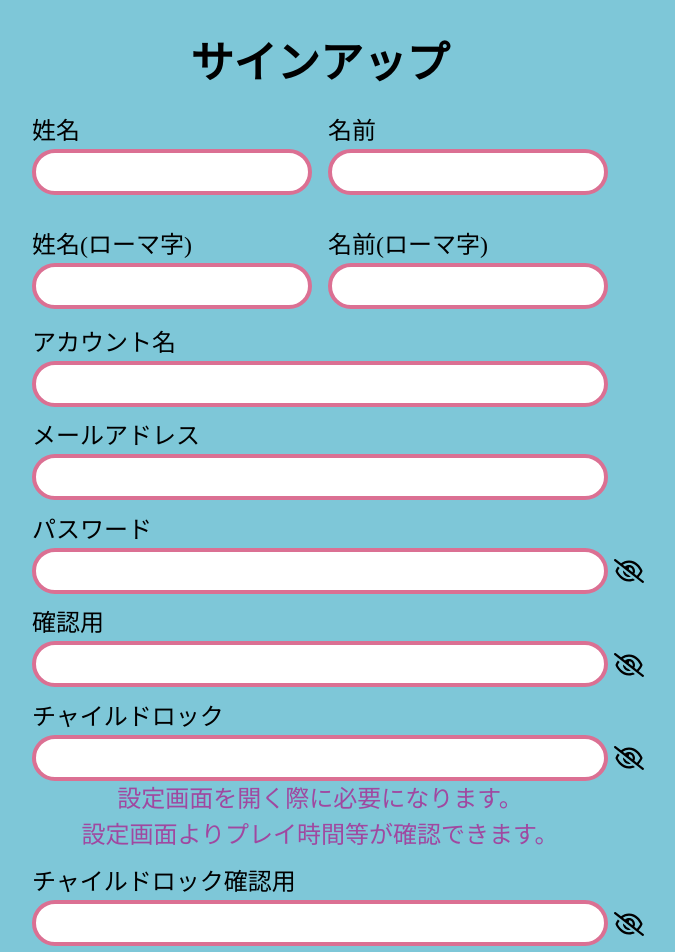
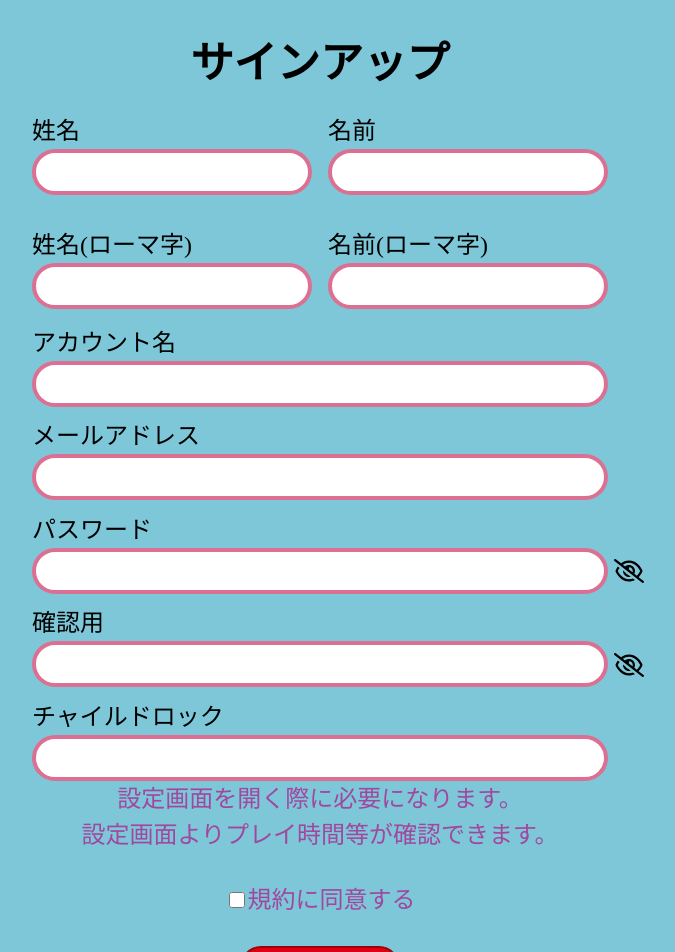
Before and after one commit to ishida-0622/u22-2023, a Next.js app in the folder frontend/: page /signup in a window 1280 px wide. Shown: the top 952 px of the page, without its empty margins (320-995 px from the left). Built offline with nearby package versions, Linux system fonts and the light colour scheme; no server answers.

Commit message:
feat: バリデーションの追加

```diff
--- a/frontend/src/components/pages/auth/Signup/index.tsx
+++ b/frontend/src/components/pages/auth/Signup/index.tsx
@@ -14,6 +14,8 @@ import { updateUid, updateUser, updateEmail } from "@/store/user";
 import { SignUpRequest, SignUpResponse } from "@/features/auth/types/signup";
 
 import styles from "./index.module.scss";
+import { childLockCheck } from "@/features/auth/validation/childLockCheck";
+import { romaNameCheck } from "@/features/auth/validation/romaNameCheck";
 
 export const Signup = () => {
   const router = useRouter();
@@ -33,7 +35,6 @@ export const Signup = () => {
 
   const [confirm, setConfirm] = useState({
     passwordConfirm: "",
-    childLockConfirm: "",
     consent: false,
   });
 
@@ -50,12 +51,23 @@ export const Signup = () => {
       alert("パスワードが一致しません。");
       return;
     }
-    if (formValues.child_lock !== confirm.childLockConfirm) {
-      alert("チャイルドロックが一致しません。");
+    if (!confirm.consent) {
+      alert("規約に同意してください。");
       return;
     }
-    if (!confirm.consent) {
-      alert("規約に同意してください。");
+
+    if (
+      !(
+        romaNameCheck(formValues.family_name_roma) &&
+        romaNameCheck(formValues.first_name_roma)
+      )
+    ) {
+      alert("ローマ字の入力欄が不正です");
+      return;
+    }
+
+    if (!childLockCheck(formValues.child_lock)) {
+      alert("チャイルドロックは数字4桁にしてください");
       return;
     }
 
@@ -271,8 +283,9 @@ export const Signup = () => {
           <label>
             チャイルドロック
             <input
-              type={isHiddenChildLock.pass ? "password" : "text"}
+              type="text"
               name="child_lock"
+              inputMode="numeric"
               id="child_lock"
               value={formValues.child_lock}
               onChange={(e) =>
@@ -283,47 +296,9 @@ export const Signup = () => {
               }
               required={true}
             />
-            <span
-              onClick={() =>
-                setIsHiddenChildLock((v) => ({ ...v, pass: !v.pass }))
-              }
-              role="presentation"
-            >
-              <FontAwesomeIcon
-                icon={isHiddenChildLock.pass ? faEyeSlash : faEye}
-              />
-            </span>
           </label>
           <p>設定画面を開く際に必要になります。</p>
           <p>設定画面よりプレイ時間等が確認できます。</p>
-        </div>
-        <div className={`${styles.password}`}>
-          <label>
-            チャイルドロック確認用
-            <input
-              type={isHiddenChildLock.check ? "password" : "text"}
-              name="child_lockConfirmation"
-              id="child_lockConfirmation"
-              value={confirm.childLockConfirm}
-              onChange={(e) =>
-                setConfirm((val) => ({
-                  ...val,
-                  childLockConfirm: e.target.value,
-                }))
-              }
-              required={true}
-            />
-            <span
-              onClick={() =>
-                setIsHiddenChildLock((v) => ({ ...v, check: !v.check }))
-              }
-              role="presentation"
-            >
-              <FontAwesomeIcon
-                icon={isHiddenChildLock.check ? faEyeSlash : faEye}
-              />
-            </span>
-          </label>
         </div>
         <div className={`${styles.checkbox}`}>
           <label>
--- /dev/null
+++ b/frontend/src/features/auth/validation/childLockCheck/index.ts
@@ -0,0 +1,3 @@
+export const childLockCheck = (pass: string) => {
+  return /^[0-9]{4}$/.test(pass);
+};
--- /dev/null
+++ b/frontend/src/features/auth/validation/romaNameCheck/index.ts
@@ -0,0 +1,3 @@
+export const romaNameCheck = (name: string) => {
+  return /^[a-zA-Z]{2,20}$/.test(name);
+};
```
